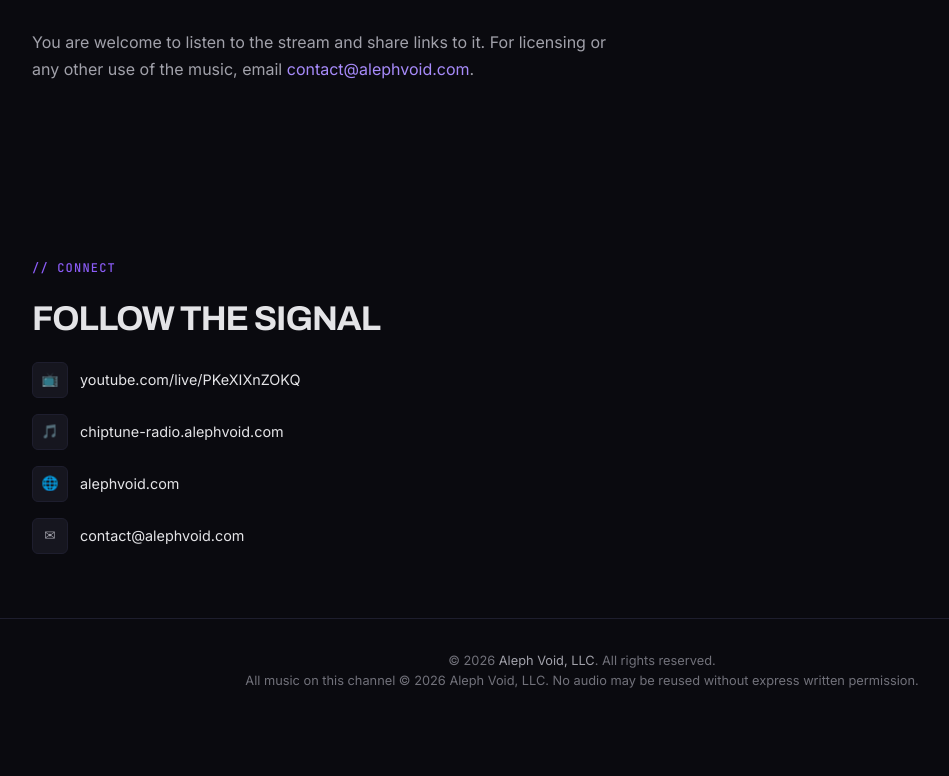
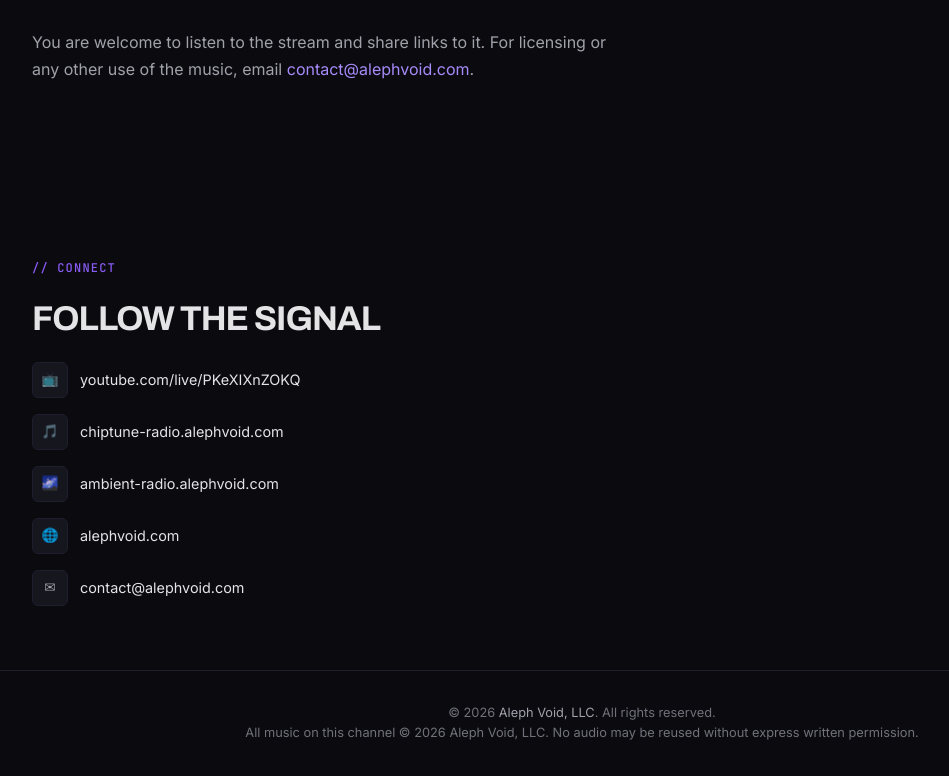
Before and after one commit to aleph-void/glitch-radio.alephvoid.com, a plain HTML site: page index.html in a window 1280 px wide. Shown: the part 3134-3910 px from the top of the page, without its empty margins (58-1007 px from the left). Before the commit the page ends 3858 px from the top, so only its background shows below. Drawn offline with nearby package versions, Linux system fonts and the light colour scheme.

Commit message:
Add link to ambient-radio.alephvoid.com
Co-Authored-By: Claude Opus 5.5 <noreply@anthropic.com>

```diff
--- a/index.html
+++ b/index.html
@@ -792,6 +792,10 @@
           <a href="https://chiptune-radio.alephvoid.com">chiptune-radio.alephvoid.com</a>
         </div>
         <div class="connect-link">
+          <span class="icon">&#x1f30c;</span>
+          <a href="https://ambient-radio.alephvoid.com">ambient-radio.alephvoid.com</a>
+        </div>
+        <div class="connect-link">
           <span class="icon">&#x1f310;</span>
           <a href="https://alephvoid.com">alephvoid.com</a>
         </div>
```
